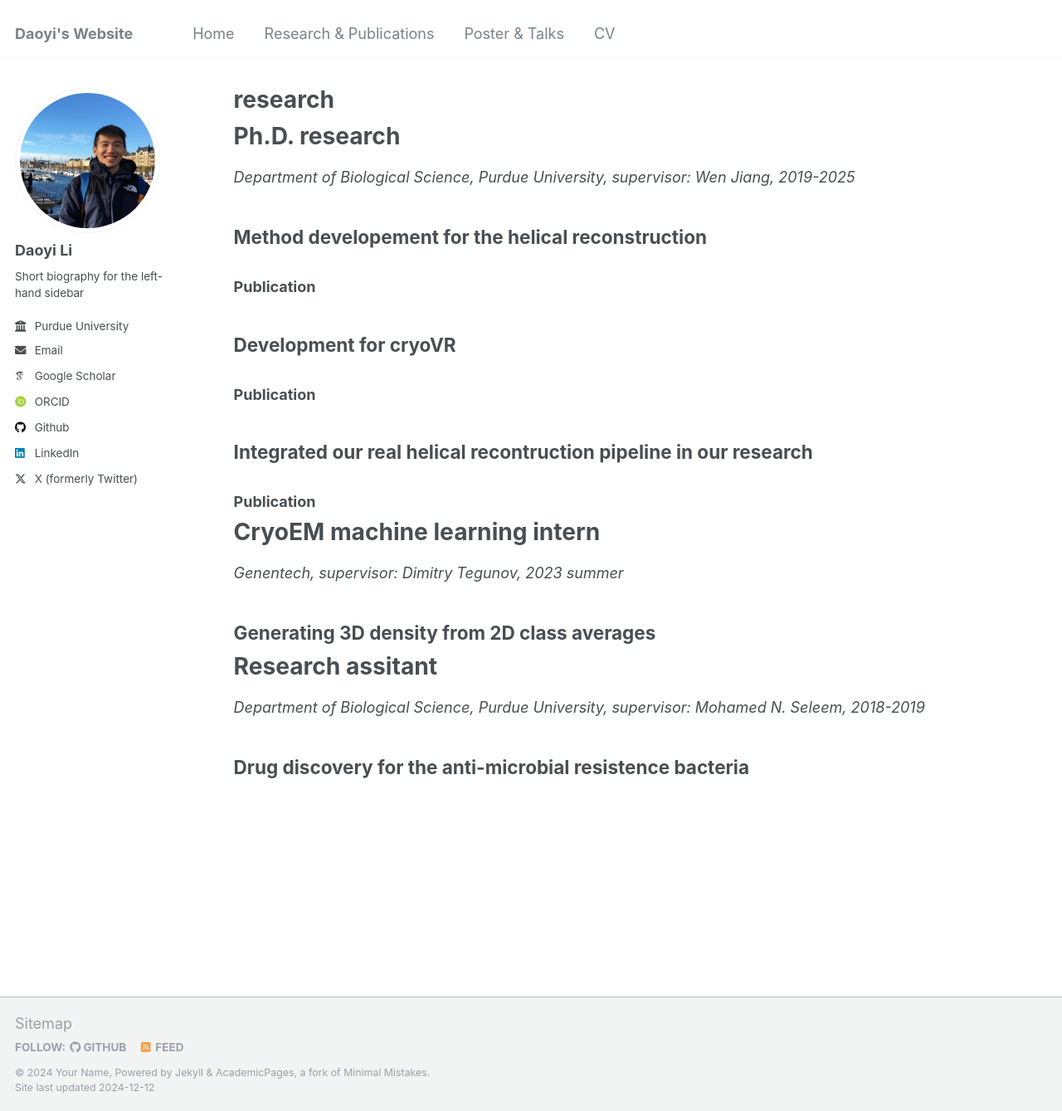
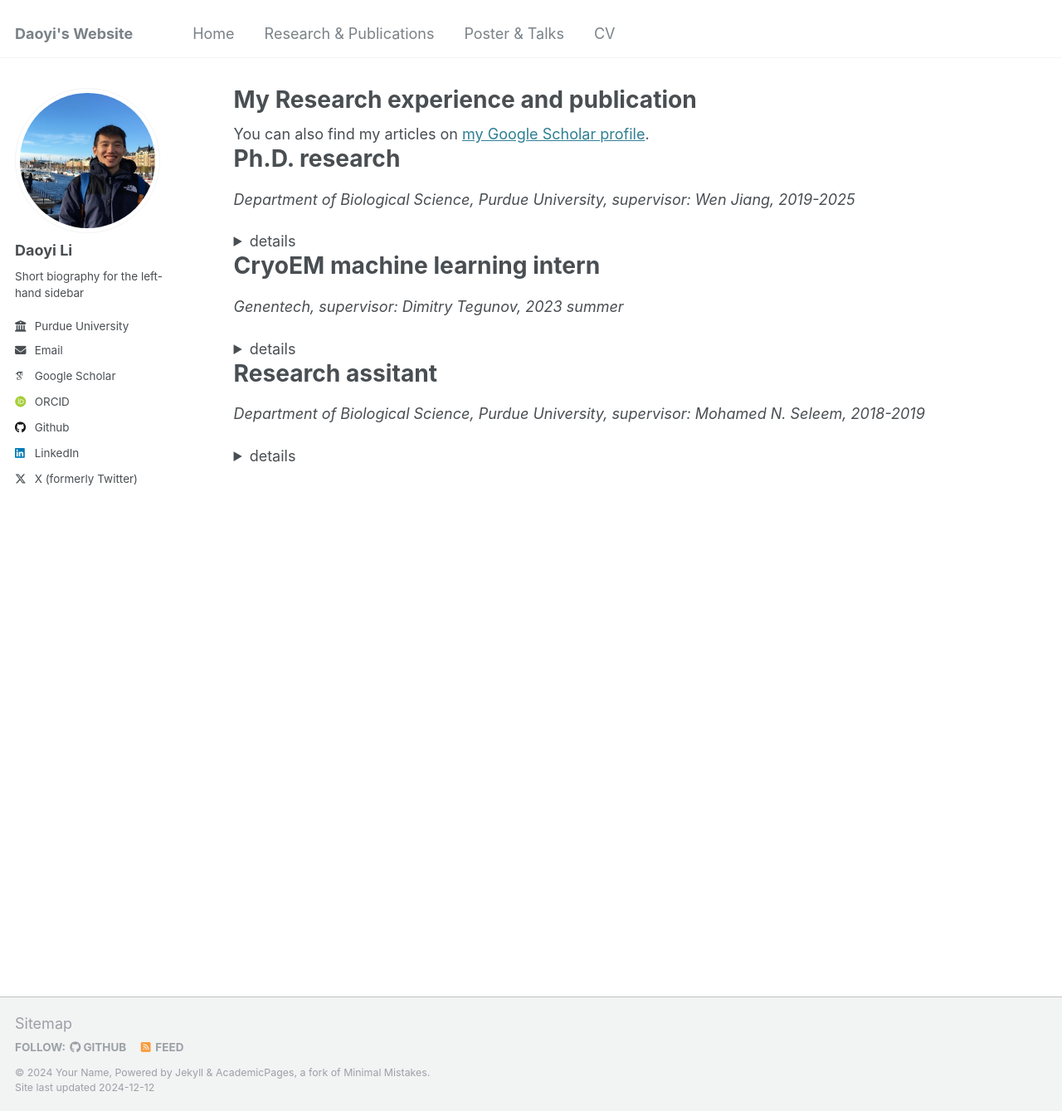
Before and after one commit to smallelephant9516/smallelephant9516.github.io, a Jekyll site: the page built from _pages/research.md, in a window 1280 px wide and 1339 px high. Shown: the whole window at 83% size. Built offline with Jekyll 4.4.1, drawn with Linux system fonts in a browser that asks for light colours; some web fonts are replaced.

Commit message:
Update research.md

```diff
--- a/_pages/research.md
+++ b/_pages/research.md
@@ -1,6 +1,6 @@
 ---
 layout: archive
-title: "research"
+title: "My Research experience and publication"
 permalink: /research/
 author_profile: true
 redirect_from:
@@ -9,8 +9,15 @@ redirect_from:
 
 {% include base_path %}
 
+{% if site.author.googlescholar %}
+  <div class="wordwrap">You can also find my articles on <a href="{{site.author.googlescholar}}">my Google Scholar profile</a>.</div>
+{% endif %}
+
 # Ph.D. research
 _Department of Biological Science, Purdue University, supervisor: Wen Jiang, 2019-2025_
+<details>
+  <summary> details </summary>
+
 ## Method developement for the helical reconstruction
 
 ### Publication
@@ -23,12 +30,25 @@ _Department of Biological Science, Purdue University, supervisor: Wen Jiang, 201
 
 ### Publication
 
+</details>
+
 # CryoEM machine learning intern
 _Genentech, supervisor: Dimitry Tegunov, 2023 summer_
+<details>
+  <summary> details </summary>
+
 ## Generating 3D density from 2D class averages
+
+</details>
 
 
 
 # Research assitant
 _Department of Biological Science, Purdue University, supervisor: Mohamed N. Seleem, 2018-2019_
+<details>
+  <summary> details </summary>
+
 ## Drug discovery for the anti-microbial resistence bacteria
+
+### Publication
+</details>
```
